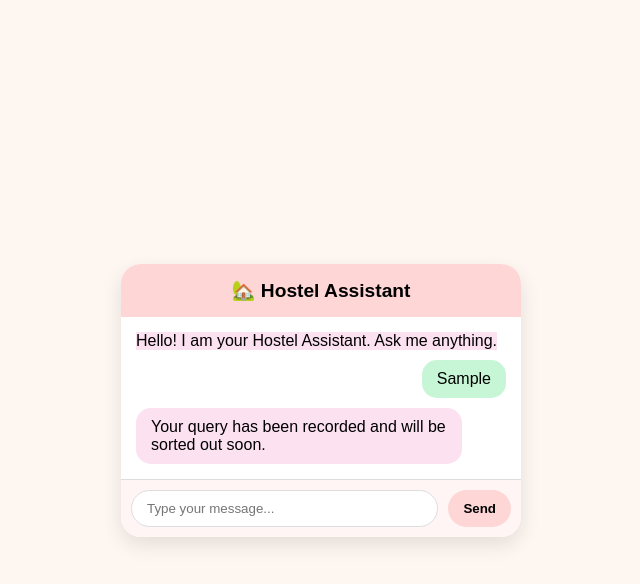
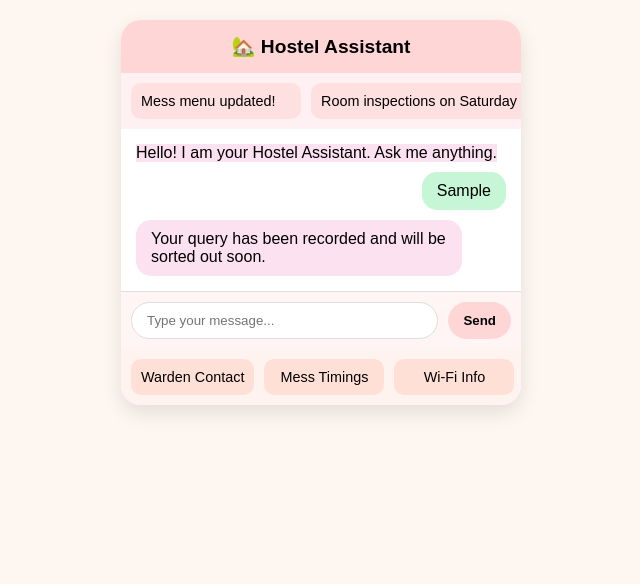
Before and after one commit to parashar-manas/ChatBot, a plain HTML site: page index.html in a window 1280 px wide. Both pictures are taken after typing "Sample" into the empty fields and a click on the button "Send". Shown: the whole page, without its empty margins (319-959 px from the left). Drawn offline with Linux system fonts and the light colour scheme.

Commit message:
Update index.html

```diff
--- a/index.html
+++ b/index.html
@@ -11,29 +11,41 @@
     margin: 0;
     display: flex;
     justify-content: center;
-        align-items: center;
-        height: 100vh;
+    align-items: flex-start;
+    padding-top: 20px;
 }
-
 .chat-container {
     width: 400px;
     max-width: 95%;
-        background-color: #ffffff;
+    background: #fff;
     border-radius: 20px;
     box-shadow: 0 8px 20px rgba(0,0,0,0.1);
     display: flex;
     flex-direction: column;
     overflow: hidden;
 }
-
 .chat-header {
-        background-color: #ffd6d6;
+    background: #ffd6d6;
     padding: 15px;
     text-align: center;
     font-weight: bold;
     font-size: 1.2em;
 }
-
+.notice-board {
+    display: flex;
+    overflow-x: auto;
+    padding: 10px;
+    background: #fff1f3;
+    gap: 10px;
+}
+.notice {
+    min-width: 150px;
+    background: #ffe0e0;
+    padding: 10px;
+    border-radius: 10px;
+    flex-shrink: 0;
+    font-size: 0.9em;
+}
 .chat-messages {
     flex: 1;
     padding: 15px;
@@ -41,32 +53,28 @@
     display: flex;
     flex-direction: column;
     gap: 10px;
+    background: #fff;
 }
-
 .message {
     padding: 10px 15px;
     border-radius: 15px;
     max-width: 80%;
     word-wrap: break-word;
 }
-
 .user-msg {
     align-self: flex-end;
-        background-color: #c6f6d5;
+    background: #c6f6d5;
 }
-
 .bot-msg {
     align-self: flex-start;
-        background-color: #fce1f0;
+    background: #fce1f0;
 }
-
 .chat-input {
     display: flex;
     padding: 10px;
     border-top: 1px solid #ddd;
-        background-color: #fff5f5;
+    background: #fff5f5;
 }
-
 .chat-input input {
     flex: 1;
     padding: 10px 15px;
@@ -74,27 +82,39 @@
     border: 1px solid #ddd;
     outline: none;
 }
-
 .chat-input button {
     padding: 10px 15px;
     margin-left: 10px;
     border: none;
     border-radius: 20px;
-        background-color: #ffd6d6;
+    background: #ffd6d6;
     cursor: pointer;
     font-weight: bold;
 }
-
 .chat-input button:hover {
-        background-color: #ffb3b3;
+    background: #ffb3b3;
 }
-
+.quick-info {
+    display: flex;
+    gap: 10px;
+    padding: 10px;
+    background: #fff3f0;
+    overflow-x: auto;
+}
+.info-card {
+    min-width: 100px;
+    background: #ffe0d6;
+    padding: 10px;
+    border-radius: 10px;
+    flex-shrink: 0;
+    font-size: 0.9em;
+    text-align: center;
+}
 .chat-messages::-webkit-scrollbar {
     width: 6px;
 }
-
 .chat-messages::-webkit-scrollbar-thumb {
-        background-color: #ffc1c1;
+    background: #ffc1c1;
     border-radius: 3px;
 }
 </style>
@@ -103,12 +123,28 @@
 
 <div class="chat-container">
     <div class="chat-header">🏡 Hostel Assistant</div>
+
+    <div class="notice-board" id="noticeBoard">
+        <div class="notice">Mess menu updated!</div>
+        <div class="notice">Room inspections on Saturday 11 AM</div>
+        <div class="notice">Water maintenance: 2–4 PM today</div>
+        <div class="notice">Hostel event this Friday</div>
+    </div>
+
     <div class="chat-messages" id="chatMessages">
         <div class="bot-msg">Hello! I am your Hostel Assistant. Ask me anything.</div>
     </div>
+
     <div class="chat-input">
         <input type="text" id="userInput" placeholder="Type your message...">
         <button onclick="sendMessage()">Send</button>
+    </div>
+
+    <div class="quick-info" id="quickInfo">
+        <div class="info-card">Warden Contact</div>
+        <div class="info-card">Mess Timings</div>
+        <div class="info-card">Wi-Fi Info</div>
+        <div class="info-card">Laundry</div>
     </div>
 </div>
 
@@ -116,31 +152,87 @@
 const chatMessages = document.getElementById('chatMessages');
 const userInput = document.getElementById('userInput');
 
-    function appendMessage(text, className) {
-        const msgDiv = document.createElement('div');
-        msgDiv.className = `message ${className}`;
-        msgDiv.textContent = text;
-        chatMessages.appendChild(msgDiv);
+// ---------------- QA PAIRS ----------------
+const QA_PAIRS = [
+    ["check-in check-out", "Check-in is from 12:00 PM, and check-out is by 11:00 AM."],
+    ["hostel office location", "The warden’s office is on Ground Floor, Block A. Office hours: 8 AM to 6 PM."],
+    ["visiting hours", "Visitors allowed weekdays 5–7 PM, Sundays 10 AM–1 PM."],
+    ["overnight visitors", "Overnight stays for visitors are not permitted."],
+    ["wifi", "Yes, free high-speed Wi-Fi: 'HostelWiFi2024'."],
+    ["warden contact", "Reach Ms. Priya Sharma at +91 98xxxxxx01."],
+    ["security", "Security is available 24x7: 9876543210."],
+    ["floors", "Hostel has 4 floors and 150 rooms."],
+    ["curfew", "Gate closes at 10:00 PM for safety."],
+    ["nearest hospital", "City General Hospital is 2 km away."]
+    // Add more pairs as needed
+];
+
+// -------- Utility: Fuzzy Match ----------
+function findBestMatch(input){
+    input = input.toLowerCase();
+    let bestScore = 0;
+    let bestAnswer = null;
+    for(const [q,a] of QA_PAIRS){
+        let score = similarity(input,q);
+        if(score > bestScore){
+            bestScore = score;
+            bestAnswer = a;
+        }
+    }
+    if(bestScore < 0.45) return "Your query has been recorded and will be sorted out soon.";
+    return bestAnswer;
+}
+
+// Similarity function
+function similarity(s1, s2){
+    let longer = s1.length > s2.length ? s1 : s2;
+    let shorter = s1.length > s2.length ? s2 : s1;
+    let longerLength = longer.length;
+    if(longerLength == 0) return 1.0;
+    return (longerLength - editDistance(longer,shorter))/parseFloat(longerLength);
+}
+function editDistance(s1, s2){
+    s1 = s1.toLowerCase(); s2 = s2.toLowerCase();
+    const costs = [];
+    for(let i=0;i<=s1.length;i++){
+        let lastValue = i;
+        for(let j=0;j<=s2.length;j++){
+            if(i==0) costs[j] = j;
+            else{
+                if(j>0){
+                    let newValue = costs[j-1];
+                    if(s1.charAt(i-1)!=s2.charAt(j-1)) newValue = Math.min(Math.min(newValue,lastValue),costs[j])+1;
+                    costs[j-1] = lastValue;
+                    lastValue = newValue;
+                }
+            }
+        }
+        if(i>0) costs[s2.length] = lastValue;
+    }
+    return costs[s2.length];
+}
+
+// -------- Send Message ----------
+function appendMessage(text,className){
+    const div = document.createElement('div');
+    div.className = `message ${className}`;
+    div.textContent = text;
+    chatMessages.appendChild(div);
     chatMessages.scrollTop = chatMessages.scrollHeight;
 }
 
-    function sendMessage() {
+function sendMessage(){
     const message = userInput.value.trim();
-        if (!message) return;
-
-        appendMessage(message, 'user-msg');
+    if(!message) return;
+    appendMessage(message,'user-msg');
     userInput.value = '';
-
-        // Placeholder response logic
-        let botResponse = "Your query has been recorded and will be sorted out soon.";
-        if (message.toLowerCase().includes("wifi")) botResponse = "Yes, free high-speed Wi-Fi is available.";
-        if (message.toLowerCase().includes("check-in")) botResponse = "Check-in is from 12:00 PM, and check-out is by 11:00 AM.";
-        appendMessage(botResponse, 'bot-msg');
+    const response = findBestMatch(message);
+    appendMessage(response,'bot-msg');
 }
 
-    // Allow Enter key to send message
-    userInput.addEventListener('keypress', function(e) {
-        if (e.key === 'Enter') sendMessage();
+// Enter key sends message
+userInput.addEventListener('keypress',e=>{
+    if(e.key==='Enter') sendMessage();
 });
 </script>
 
```
Lines whose indentation alone changed are shown as unchanged.
